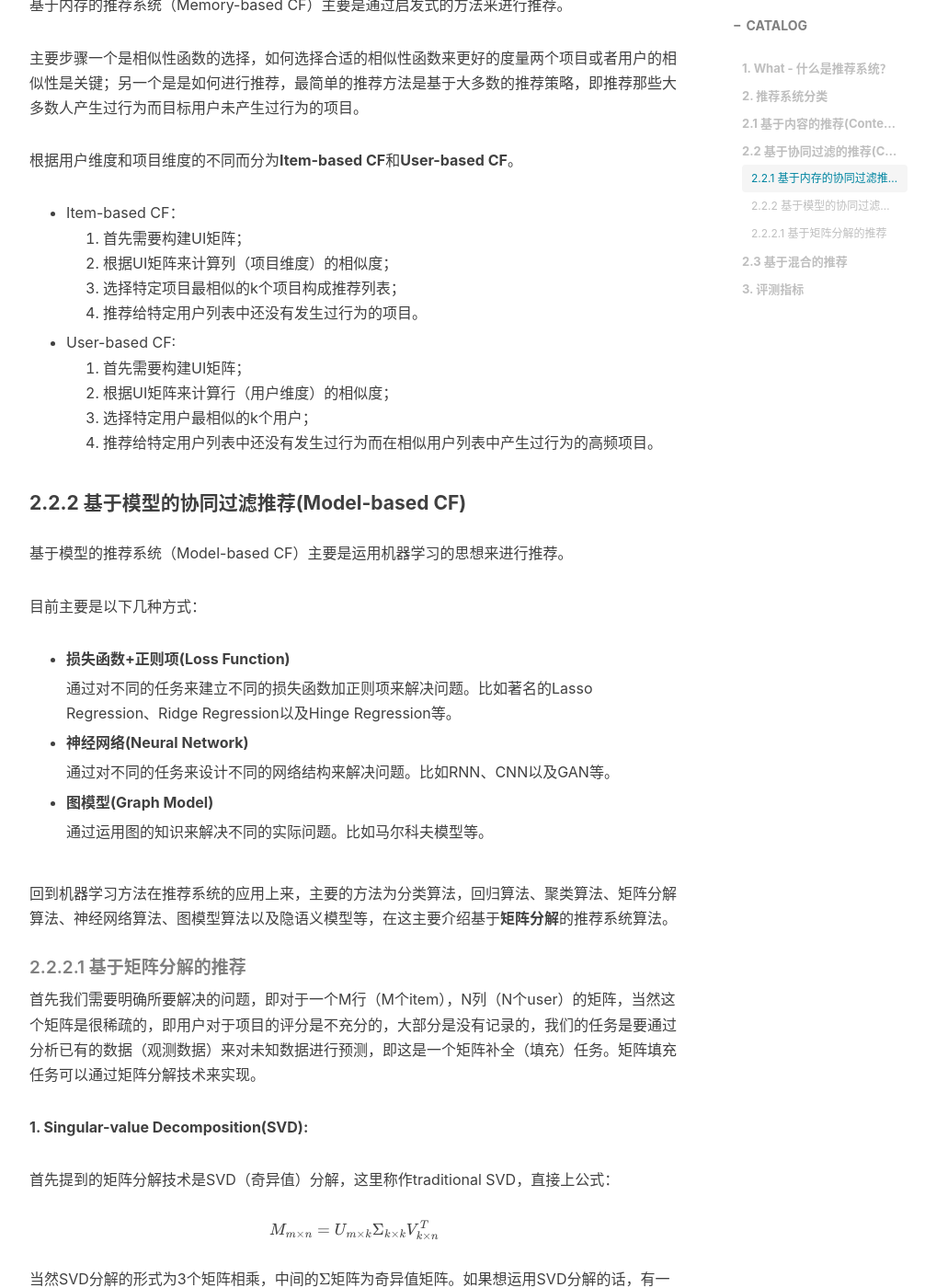
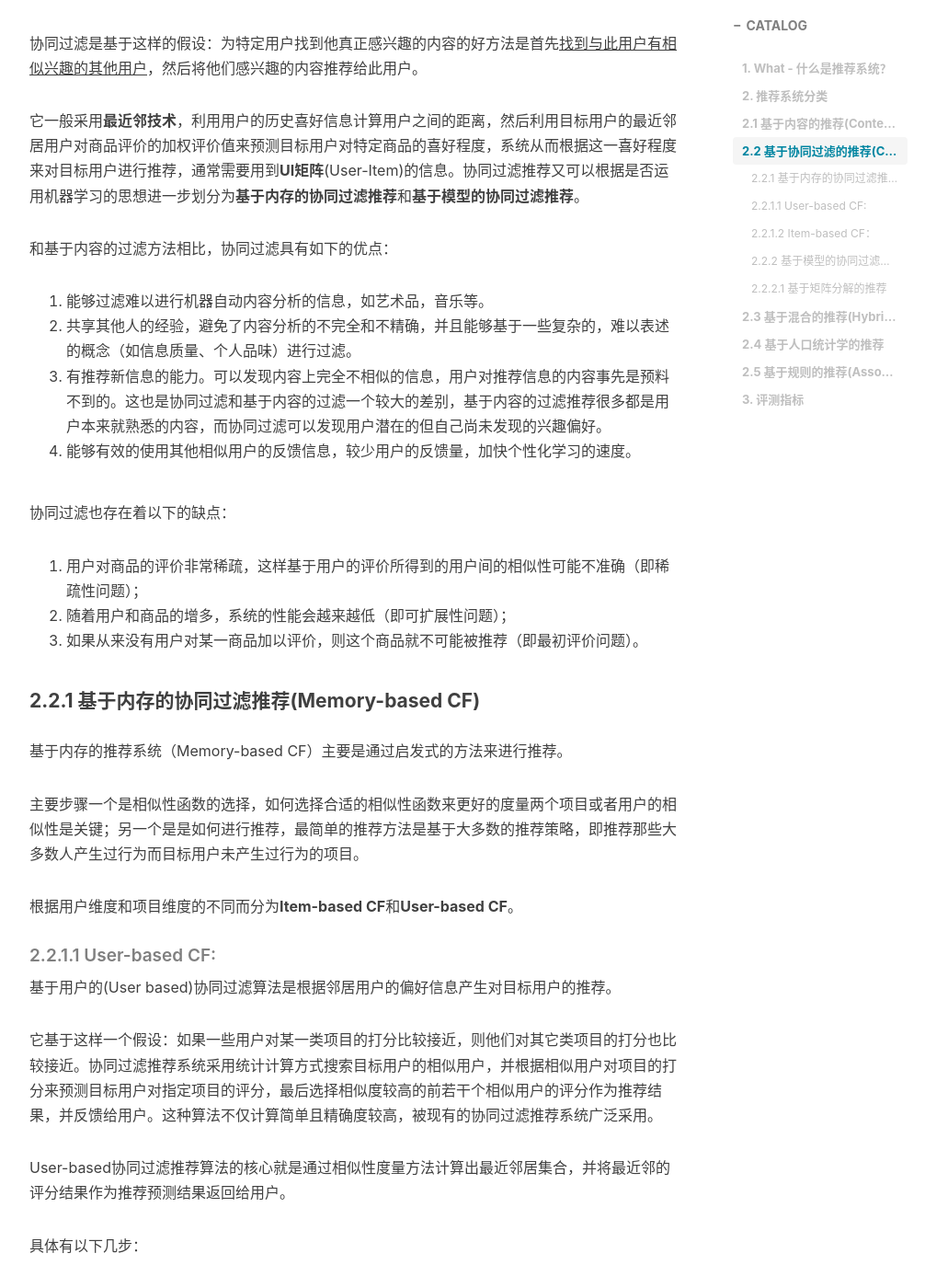
Before and after one commit to LiyangLingIntel/LiyangLingIntel.github.io, a Jekyll site: the page built from _posts/2019-04-04-Recommendation System.md, in a window 1280 px wide and 1400 px high, scrolled down 2533 px. Shown: the whole window at 92% size, without its empty margins (233-1239 px from the left). Built offline with Jekyll 4.4.1, drawn with Linux system fonts in a browser that asks for light colours; nearby versions of some CDN libraries; formulas are drawn with MathJax 3; comment, search, counter and statistics services are not loaded; some of the changed text lies outside the part shown.

Commit message:
update post rs

```diff
--- a/_config.yml
+++ b/_config.yml
@@ -11,7 +11,7 @@
 
 # Sidebar settings
 sidebar: true                           # whether or not using Sidebar.
-sidebar-about-description: "There is no easy word, but insisting always worthes."
+sidebar-about-description: "知易行难"
 sidebar-avatar: /img/avatar_4.jpeg      # use absolute URL, seeing it's used in both `/` and `/about/`
 
 
--- a/_posts/2019-04-04-Recommendation System.md
+++ b/_posts/2019-04-04-Recommendation System.md
@@ -34,8 +34,6 @@
 
 如果说搜索引擎体现着马太效应的话，那么长尾理论则阐述了推荐系统所发挥的价值。
 
-
-
 ## 2. 推荐系统分类
 
 根据推荐算法所用数据的不同分为**基于内容的推荐**、**协同过滤的推荐**以及**混合的推荐**。
@@ -48,13 +46,23 @@
 
 通过机器学习的思想来通过训练来拟合用户的特征属性，首先需要一个**效用函数**来评价特定用户$c$对于特定项目$s$的评分：
 
-$$u(c,s)=score(UserPro(c), ItemPro(s))$$
+$$u(c,s)=score(UserProfile(c), ItemProfile(s))$$
 
 至于如何根据项目的内容属性来学习到跟项目一样维度的用户属性，这就涉及到另一公式：
 
 $$min_{\theta^{(j)}}\frac{1}{2}\sum_{i:r(i,j)=1}\big((\theta^{(j)})^Tx^{(i)}-y^{(i,j)}\big)^2+\frac{\lambda}{2}\sum_{k=1}^{(j)}(\theta_k^{(j)})^2$$
 
 他是通过梯度下降法来最小化误差的平方损失，其中$θ^{(j)}$为所要学习的用户维度特征，$X^{(i)}$为项目的内容维度特征，我们所要训练的是用户$j$对于已有行为的项目$j$的训练，来使得观测数据与预测数据的误差最小。
+
+基于内容推荐方法的优点是：
+
+1. 不需要其它用户的数据，没有冷开始问题和稀疏问题。
+2. 能为具有特殊兴趣爱好的用户进行推荐。
+3. 能推荐新的或不是很流行的项目，没有新项目问题。
+4. 通过列出推荐项目的内容特征，可以解释为什么推荐那些项目。
+5. 已有比较好的技术，如关于分类学习方面的技术已相当成熟。
+
+缺点是要求内容能容易抽取成有意义的特征，要求特征内容有良好的结构性，并且用户的口味必须能够用内容特征形式来表达，不能显式地得到其它用户的判断情况。
 
 ### 2.2 基于协同过滤的推荐(Collaborative Filtering)
 
@@ -64,6 +72,19 @@
 
 它一般采用**最近邻技术**，利用用户的历史喜好信息计算用户之间的距离，然后利用目标用户的最近邻居用户对商品评价的加权评价值来预测目标用户对特定商品的喜好程度，系统从而根据这一喜好程度来对目标用户进行推荐，通常需要用到**UI矩阵**(User-Item)的信息。协同过滤推荐又可以根据是否运用机器学习的思想进一步划分为**基于内存的协同过滤推荐**和**基于模型的协同过滤推荐**。
 
+和基于内容的过滤方法相比，协同过滤具有如下的优点：
+
+1. 能够过滤难以进行机器自动内容分析的信息，如艺术品，音乐等。
+2. 共享其他人的经验，避免了内容分析的不完全和不精确，并且能够基于一些复杂的，难以表述的概念（如信息质量、个人品味）进行过滤。
+3. 有推荐新信息的能力。可以发现内容上完全不相似的信息，用户对推荐信息的内容事先是预料不到的。这也是协同过滤和基于内容的过滤一个较大的差别，基于内容的过滤推荐很多都是用户本来就熟悉的内容，而协同过滤可以发现用户潜在的但自己尚未发现的兴趣偏好。
+4. 能够有效的使用其他相似用户的反馈信息，较少用户的反馈量，加快个性化学习的速度。
+
+协同过滤也存在着以下的缺点：
+
+1. 用户对商品的评价非常稀疏，这样基于用户的评价所得到的用户间的相似性可能不准确（即稀疏性问题）；
+2. 随着用户和商品的增多，系统的性能会越来越低（即可扩展性问题）；
+3. 如果从来没有用户对某一商品加以评价，则这个商品就不可能被推荐（即最初评价问题）。
+
 #### 2.2.1 基于内存的协同过滤推荐(Memory-based CF)
 
 基于内存的推荐系统（Memory-based CF）主要是通过启发式的方法来进行推荐。
@@ -72,17 +93,33 @@
 
 根据用户维度和项目维度的不同而分为**Item-based CF**和**User-based CF**。
 
-- Item-based CF：
-  1. 首先需要构建UI矩阵；
-  2. 根据UI矩阵来计算列（项目维度）的相似度；
-  3. 选择特定项目最相似的k个项目构成推荐列表；
-  4. 推荐给特定用户列表中还没有发生过行为的项目。
+##### 2.2.1.1 User-based CF:
 
-- User-based CF:
-  1. 首先需要构建UI矩阵；
-  2. 根据UI矩阵来计算行（用户维度）的相似度；
-  3. 选择特定用户最相似的k个用户；
-  4. 推荐给特定用户列表中还没有发生过行为而在相似用户列表中产生过行为的高频项目。
+基于用户的(User based)协同过滤算法是根据邻居用户的偏好信息产生对目标用户的推荐。
+
+它基于这样一个假设：如果一些用户对某一类项目的打分比较接近，则他们对其它类项目的打分也比较接近。协同过滤推荐系统采用统计计算方式搜索目标用户的相似用户，并根据相似用户对项目的打分来预测目标用户对指定项目的评分，最后选择相似度较高的前若干个相似用户的评分作为推荐结果，并反馈给用户。这种算法不仅计算简单且精确度较高，被现有的协同过滤推荐系统广泛采用。
+
+User-based协同过滤推荐算法的核心就是通过相似性度量方法计算出最近邻居集合，并将最近邻的评分结果作为推荐预测结果返回给用户。
+
+具体有以下几步：
+
+1. 首先需要构建UI矩阵；
+2. 根据UI矩阵来计算行（用户维度）的相似度；
+3. 选择特定用户最相似的k个用户；
+4. 推荐给特定用户列表中还没有发生过行为而在相似用户列表中产生过行为的高频项目。
+
+##### 2.2.1.2 Item-based CF：
+
+基于项目的(Item一based)协同过滤是根据用户对相似项目的评分数据预测目标项目的评分。
+
+它基于这样一个假设：如果大部分用户对某些项目的打分比较相近，则当前用户对这些项的打分也会比较接近。ltem一based协同过滤算法主要对目标用户所评价的一组项目进行研究，并计算这些项目与目标项目之间的相似性，然后从选择前K个最相似度最大的项目输出，这是区别于User-based协同过滤的地方。
+
+具体有以下几步：
+
+1. 首先需要构建UI矩阵；
+2. 根据UI矩阵来计算列（项目维度）的相似度；
+3. 选择特定项目最相似的k个项目构成推荐列表；
+4. 推荐给特定用户列表中还没有发生过行为的项目。
 
 #### 2.2.2 基于模型的协同过滤推荐(Model-based CF)
 
@@ -162,7 +199,7 @@
 
 它是基于这样的假设：相似的用户所学到的用户隐含特征向量应该更相似，即在现实空间中两个相似的用户投影到测度空间上仍然保持相近的距离。
 
-### 2.3 基于混合的推荐
+### 2.3 基于混合的推荐(Hybrid Recommendation)
 
 基于混合的推荐，是对以上算法的融合。像淘宝既有基于内容的推荐也有协同过滤的推荐。具体怎么融合还是要结合具体的应用场景，包括是对特征的融合还是对算法层面的融合。其中说到算法的融合，想到了机器学习模型常用的三种模型融合方法：**Bagging、Boosting和Stacking**。
 
@@ -184,15 +221,19 @@
 
 有几个基模型，就会对整个train数据集生成几列新的特征表达。同样，也会对test有几列新的特征表达。
 
-**4. 基于人口统计学的推荐**
+### 2.4 基于人口统计学的推荐
 
 主要是根据用户的注册信息来进行简单推荐。
 
-**5. 基于规则的推荐**
+### 2.5 基于规则的推荐(Association Rule-based Recommendation)
 
 主要根据简单的规则或者领域知识来进行推荐，比如热门推荐等。
 
-### 3. 评测指标
+以关联规则为基础，把已购商品作为规则头，规则体为推荐对象。关联规则挖掘可以发现不同商品在销售过程中的相关性，在零售业中已经得到了成功的应用。管理规则就是在一个交易数据库中统计购买了商品集X的交易中有多大比例的交易同时购买了商品集Y，其直观的意义就是用户在购买某些商品的时候有多大倾向去购买另外一些商品。比如购买牛奶的同时很多人会同时购买面包，还有啤酒尿布这个典型案例。
+
+算法的第一步关联规则的发现最为关键且最耗时，是算法的瓶颈，但可以离线进行。其次，商品名称的同义性问题也是关联规则的一个难点。
+
+## 3. 评测指标
 
 推荐系统根据推荐任务的不同通常分为两类：**评分预测**与**Top-N列表推荐**。在这里主要根据这两者来分别讨论评测指标。
 
```
Also changed, not shown: other parts of _posts/2019-04-04-Recommendation System.md (+3 -3 lines).
